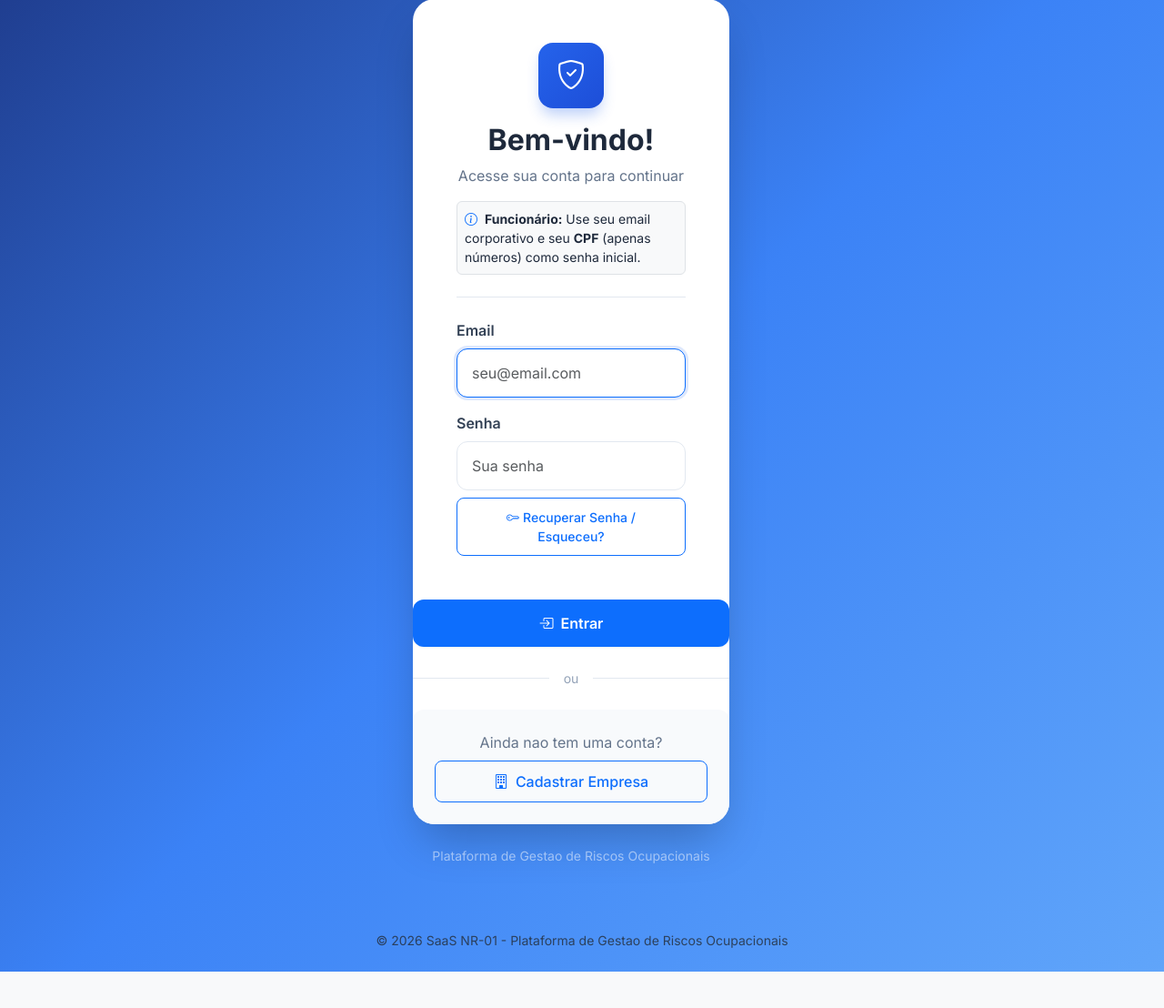
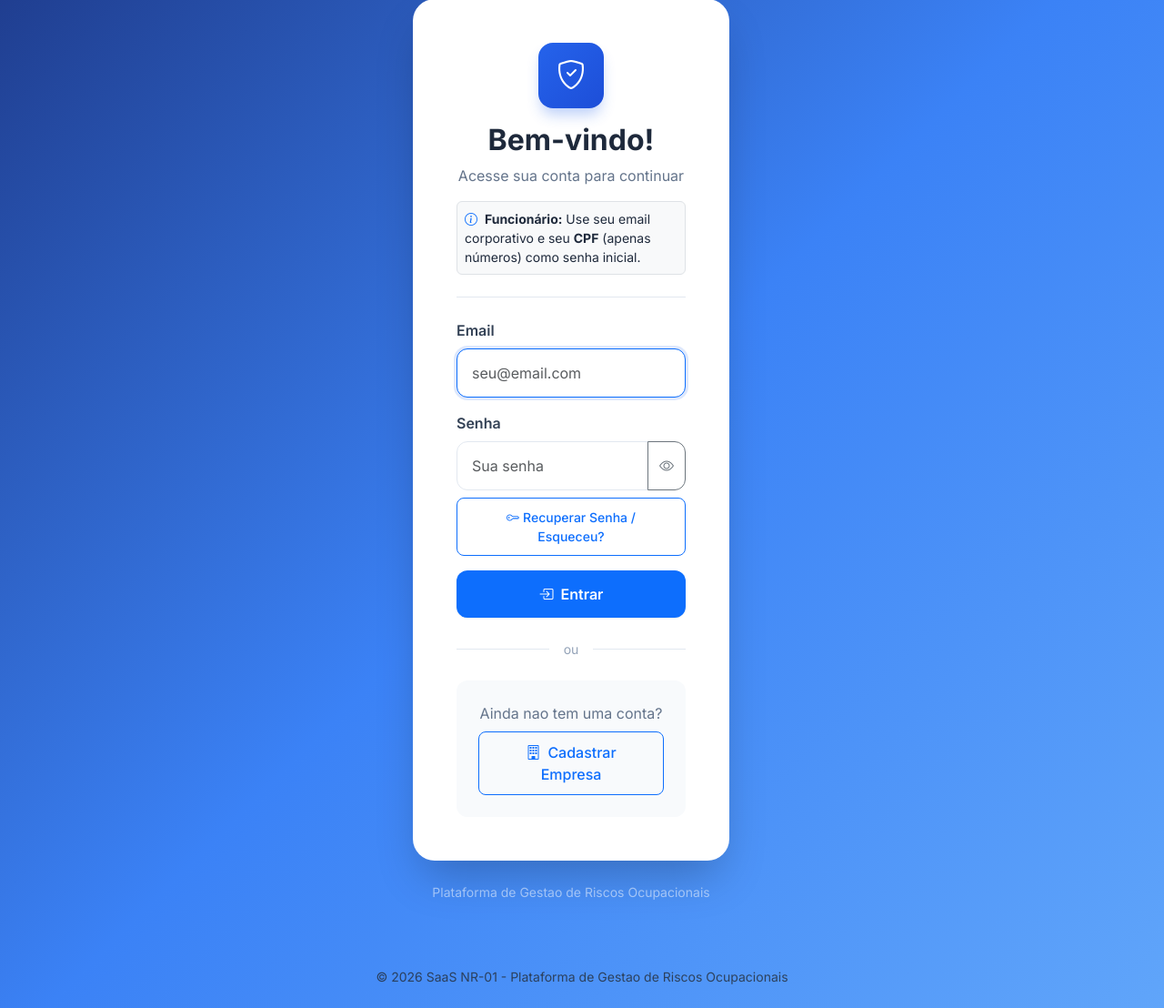
Before and after one commit to devjohnnydev/-SIMDCCONR01, a Django app: page /accounts/login/ in a window 1280 px wide. Shown: the part 71-1179 px from the top of the page at 91% size. Before the commit the page ends 1139 px from the top, so only its background shows below. Run offline with Django 5.2, Linux system fonts and the light colour scheme; some libraries are stand-ins or nearby versions.

Commit message:
feat: add password visibility toggle (eye icon) to login page

```diff
--- a/templates/accounts/login.html
+++ b/templates/accounts/login.html
@@ -151,10 +151,16 @@
                             <label for="id_username" class="form-label">Email</label>
                             <input type="email" name="username" id="id_username" class="form-control" placeholder="seu@email.com" required autofocus>
                         </div>
+                        <div class="mb-3">
                             <div class="d-flex justify-content-between align-items-center mb-2">
                                 <label for="id_password" class="form-label mb-0">Senha</label>
                             </div>
-                            <input type="password" name="password" id="id_password" class="form-control" placeholder="Sua senha" required autocomplete="current-password">
+                            <div class="input-group">
+                                <input type="password" name="password" id="id_password" class="form-control" placeholder="Sua senha" required autocomplete="current-password">
+                                <button class="btn btn-outline-secondary" type="button" id="togglePassword" style="border-radius: 0 0.75rem 0.75rem 0;">
+                                    <i class="bi bi-eye"></i>
+                                </button>
+                            </div>
                             <div class="text-end mt-2">
                                 <a href="{% url 'accounts:password_reset' %}" class="btn btn-sm btn-outline-primary"><i class="bi bi-key me-1"></i>Recuperar Senha / Esqueceu?</a>
                             </div>
@@ -189,4 +195,26 @@
         </div>
     </div>
 </div>
+
+<script>
+document.addEventListener('DOMContentLoaded', function() {
+    const toggleBtn = document.getElementById('togglePassword');
+    if (toggleBtn) {
+        toggleBtn.addEventListener('click', function () {
+            const password = document.getElementById('id_password');
+            const icon = this.querySelector('i');
+
+            if (password.type === 'password') {
+                password.type = 'text';
+                icon.classList.remove('bi-eye');
+                icon.classList.add('bi-eye-slash');
+            } else {
+                password.type = 'password';
+                icon.classList.remove('bi-eye-slash');
+                icon.classList.add('bi-eye');
+            }
+        });
+    }
+});
+</script>
 {% endblock %}
```
